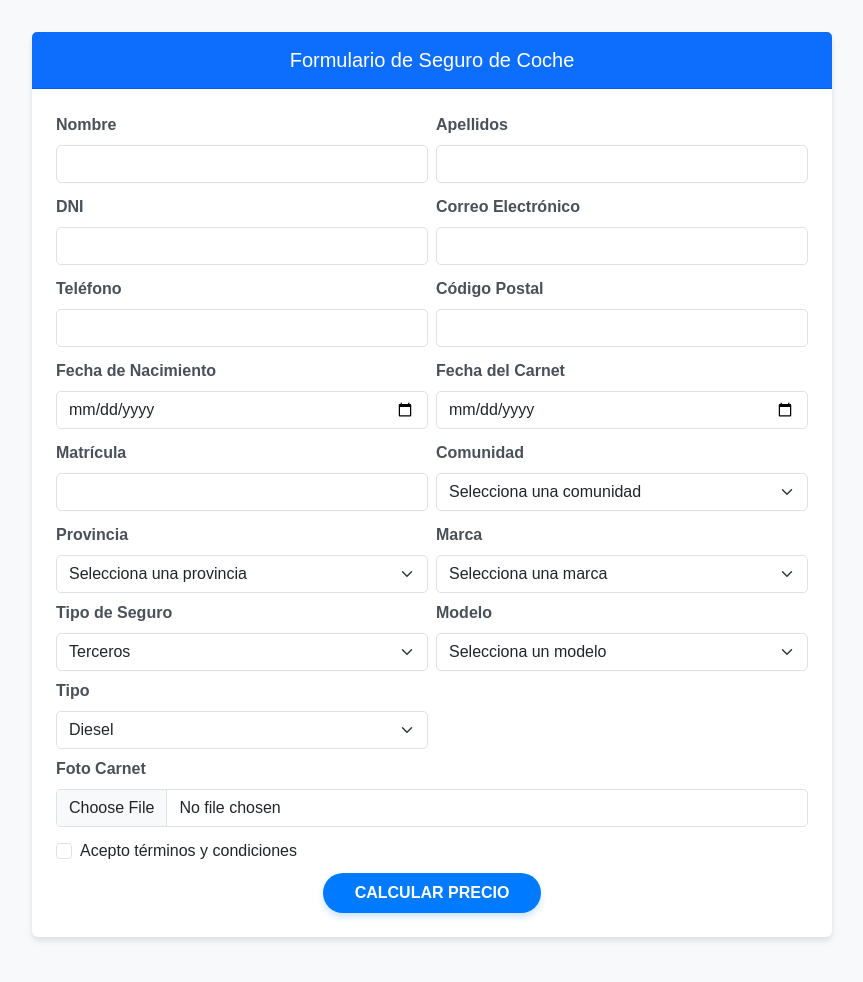
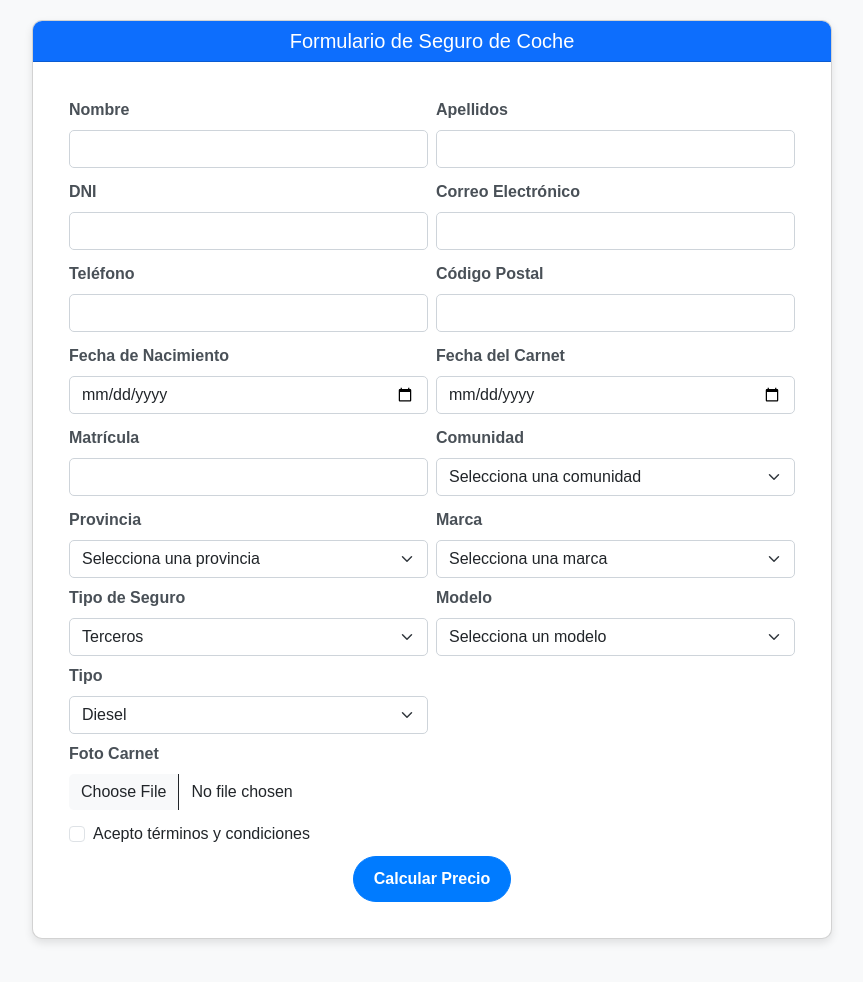
Before and after one commit to jooseeruu/DWEC_RUBENARJONA, a website: page 2ª EVA/Aseguradora/src/Index.html in a window 1280 px wide. Shown: the whole page, without its empty margins (208-1071 px from the left). Drawn offline with nearby package versions, Linux system fonts and the light colour scheme; no server answers.

Commit message:
prueba css

```diff
--- a/2ª EVA/Aseguradora/src/css/styles.css
+++ b/2ª EVA/Aseguradora/src/css/styles.css
@@ -1,65 +1,94 @@
+/* styles.css */
+
+/* General Styles */
 body {
-  background-color: #f8f9fa;
+  background-color: #f8f9fa; /* Light gray background */
   font-family: Arial, sans-serif;
+  padding: 20px;
 }
 
+/* Card */
 .card {
-  margin: 2rem auto;
   max-width: 800px;
-  border: none;
-  box-shadow: 0 4px 6px rgba(0, 0, 0, 0.1);
+  margin: auto;
+  border-radius: 10px;
+  box-shadow: 0 4px 8px rgba(0, 0, 0, 0.1);
+  overflow: hidden;
 }
 
+/* Card Header */
 .card-header {
-  background-color: #007bff;
-  border-radius: 8px 8px 0 0;
-  color: #fff;
-  text-align: center;
-  font-size: 1.25rem;
+  font-size: 1.5rem;
   font-weight: bold;
-  padding: 1rem;
 }
 
-.card-body {
-  padding: 1.5rem;
+/* Form Styles */
+form {
+  padding: 20px;
 }
 
+/* Form Labels */
 .form-label {
-  font-weight: 600;
-  color: #495057;
+  font-weight: bold;
+  color: #495057; /* Bootstrap dark gray */
 }
 
+/* Form Controls */
 .form-control,
 .form-select {
   border-radius: 5px;
-  box-shadow: none;
-  transition: box-shadow 0.2s ease-in-out;
+  border: 1px solid #ced4da; /* Bootstrap border color */
+  transition: box-shadow 0.3s ease-in-out;
 }
 
 .form-control:focus,
 .form-select:focus {
-  box-shadow: 0 0 0 0.2rem rgba(0, 123, 255, 0.25);
+  box-shadow: 0 0 5px rgba(0, 123, 255, 0.5); /* Blue glow */
+  border-color: #007bff; /* Bootstrap blue */
 }
 
+/* Error Messages */
+.text-danger {
+  font-size: 0.85rem;
+}
+
+/* Custom Button */
 .btn-primary {
-  background-color: #007bff;
-  border: none;
+  background-color: #007bff; /* Bootstrap primary blue */
+  border-color: #007bff;
+  padding: 10px 20px;
   border-radius: 25px;
-  padding: 0.5rem 2rem;
   font-size: 1rem;
-  font-weight: 600;
-  text-transform: uppercase;
-  box-shadow: 0 4px 6px rgba(0, 123, 255, 0.2);
-  transition: all 0.2s ease-in-out;
+  font-weight: bold;
+  transition:
+    background-color 0.3s,
+    transform 0.2s;
 }
 
 .btn-primary:hover {
   background-color: #0056b3;
-  box-shadow: 0 6px 8px rgba(0, 123, 255, 0.3);
+  transform: scale(1.05);
 }
 
-.is-valid {
-  border-color: #198754;
+/* File Input */
+input[type="file"] {
+  border: none;
+}
+
+/* Checkbox */
+.form-check-input {
+  accent-color: #007bff; /* Blue checkbox */
+}
+
+/* Responsive */
+@media (max-width: 768px) {
+  .card {
+    margin: 10px;
+  }
+
+  .btn-primary {
+    font-size: 0.9rem;
+  }
 }
 
 .is-invalid {
```
